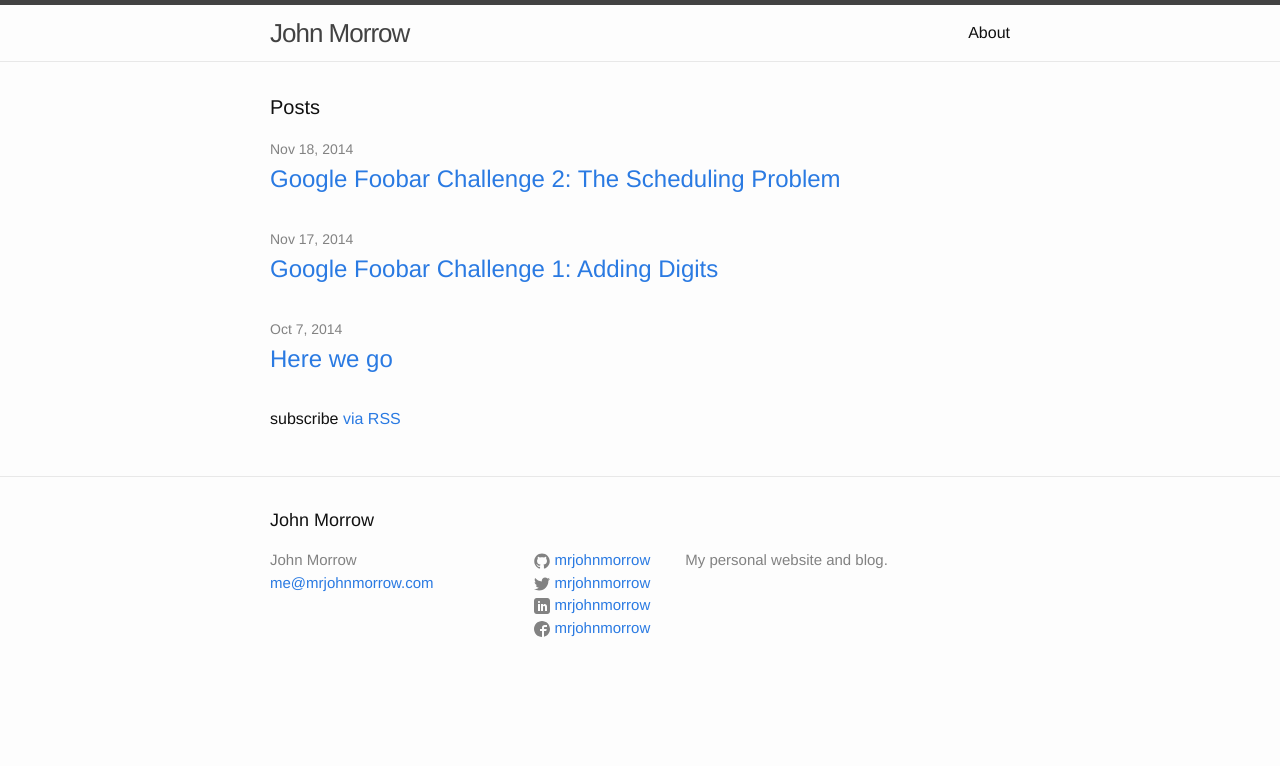
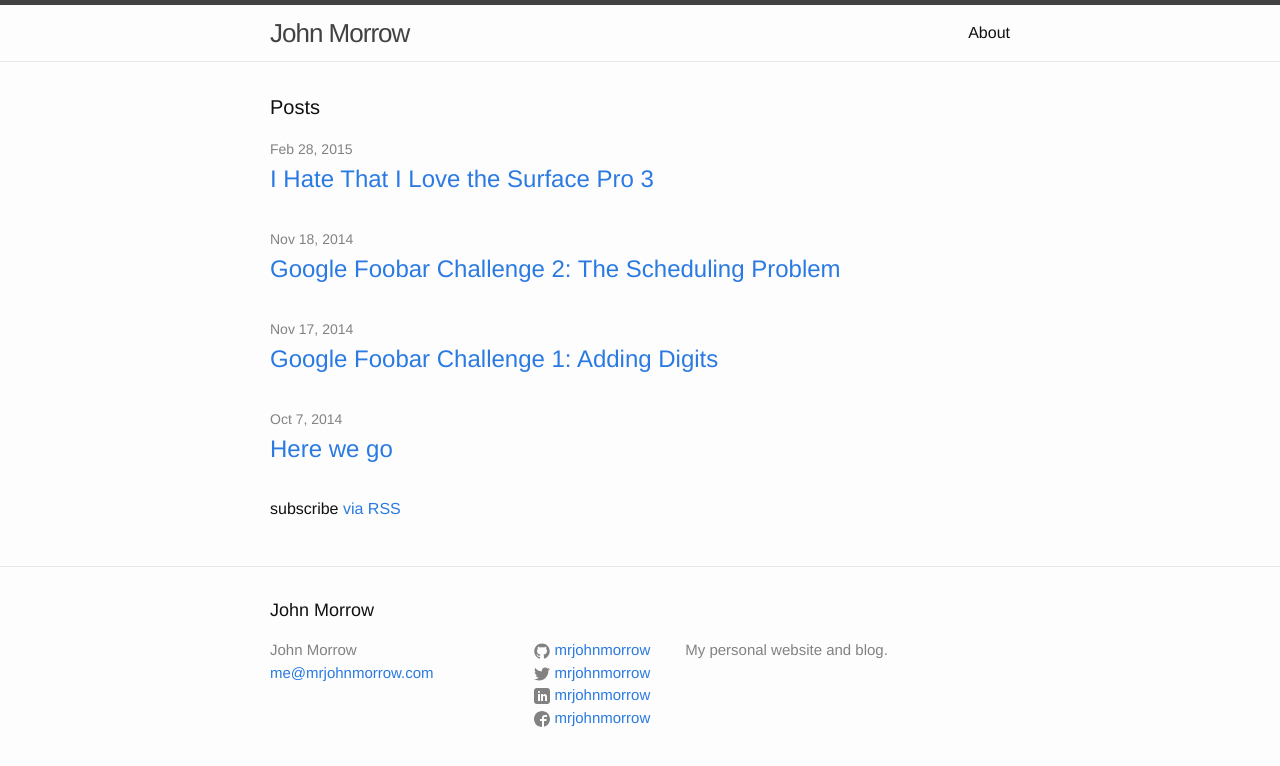
Before and after one commit to mrjohnmorrow/mrjohnmorrow.github.io, a Jekyll site: the page built from index.html, in a window 1280 px wide. Shown: the top 766 px of the page. Built offline with Jekyll 4.4.1, drawn with Linux system fonts in a browser that asks for light colours.

Commit message:
publishing sp3 post

```diff
--- a/_drafts/Surface-pro-3.markdown
+++ b/_posts/2015-02-28-surface-pro-3.markdown
@@ -1,17 +1,17 @@
 ---
 layout: post
 title:  "I Hate That I Love the Surface Pro 3"
-date:   2015-02-11 22:01:33
+date:   2015-02-28 22:01:33
 categories:
 ---
 
-I was in the market for a new machine and was considering getting either a Surface Pro 3 or a MacBook Pro Retina. Though the Surface Pro 3 was great, I ended up getting the Mac because support for developing Ruby on Rails (and other frameworks) is much better on Unix. However, it was a really close call.
+I recently was in the market for a new machine and was considering either a Surface Pro 3 or a MacBook Pro Retina. Though the Surface Pro 3 was great, I ended up getting the Mac because support for developing Ruby on Rails (and other frameworks) is much better on Unix. However, it was a really close call.
 
 A friend of mine was kind enough to lend me his Surface Pro 3 for a few weeks and I got a real chance to experience the device and get a feel for what it is like to own one. I had used one for a few minutes in passing before, but without a chance to live with one, I wasn't sure what to think.
 
 ![Surface Pro 3](/images/surfacepro3.jpg)
 
-My experience with the device was great. I really only care about four things when it comes to my main machine - performance, build quality, battery life, and application/development support. For the first three, the Surface was excellent. However, I am currently building a website in Ruby on Rails and trying to get it to build on a Windows machine was quite a pain. It took me a day (well a lazy day) to get all of the dependent packages installed and running, which included editing and recompiling sqlite3 from source. Then beyond that, I felt like I was paying a tax everyday when things didn't work the same as on unix machines.
+My experience with the device was great. I really only care about four things when it comes to my main machine - performance, build quality, battery life, and application/development support. For the first three, the Surface was excellent. I was especially impressed with how sturdy the Surface Pro 3 felt considering how light it is. However, I am currently building a website in Ruby on Rails and trying to get it to build on a Windows machine was quite a pain. It took me a day (well, a lazy day) to get all of the dependent packages installed and running, which included editing and recompiling sqlite3 from source. Then beyond that, I felt like I was paying a tax everyday when things didn't work the same as on Unix machines.
 
 I ended up getting a MacBook Pro Retina to replace my old machine and it compares favorably to the Surface Pro 3.  However, it's heavier and runs hotter, without a noticeable performance improvement.  At a similar price to the Surface Pro 3 (I had an i5 configuration in both), it's too bad that the Windows "development tax" -  the result of the long history of Windows closed ecosystem - has pushed it out of the running.
 
```
